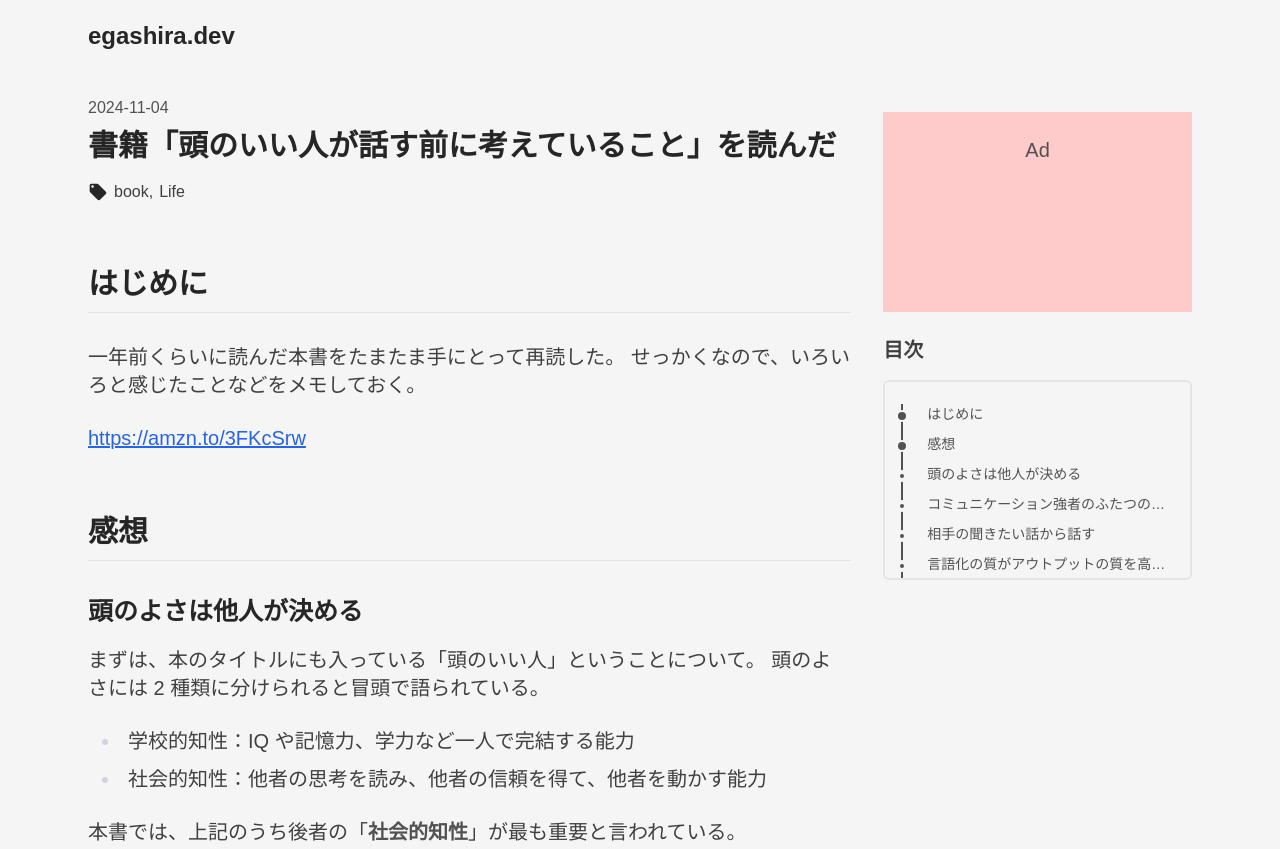
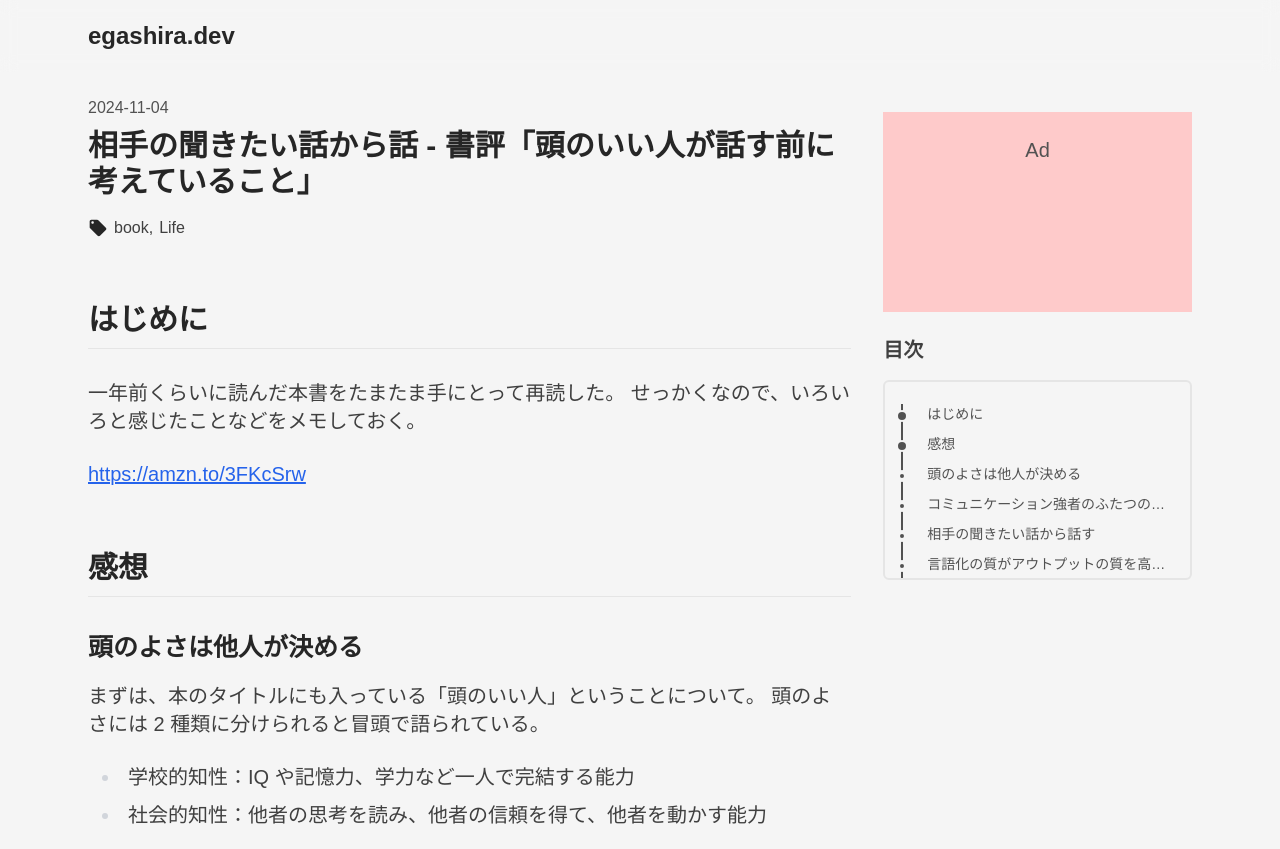
Before and after one commit to ega4432/egashira.dev, an Astro site: page /blog/book-review/what-smart-people-think-before-they-speak in a window 1280 px wide. Shown: the top 849 px of the page. Built offline with nearby package versions, Linux system fonts and the light colour scheme; Astro itself is replaced by a stand-in of ours; some packages are replaced by stand-ins of ours.

Commit message:
what-smart-people-think-before-they-speak.md の更新

```diff
--- a/src/content/blog/book-review/what-smart-people-think-before-they-speak.md
+++ b/src/content/blog/book-review/what-smart-people-think-before-they-speak.md
@@ -1,5 +1,5 @@
 ---
-title: "書籍「頭のいい人が話す前に考えていること」を読んだ"
+title: "相手の聞きたい話から話 - 書評「頭のいい人が話す前に考えていること」"
 date: "2024-11-04"
 tags: ["book", "Life"]
 draft: false
```
